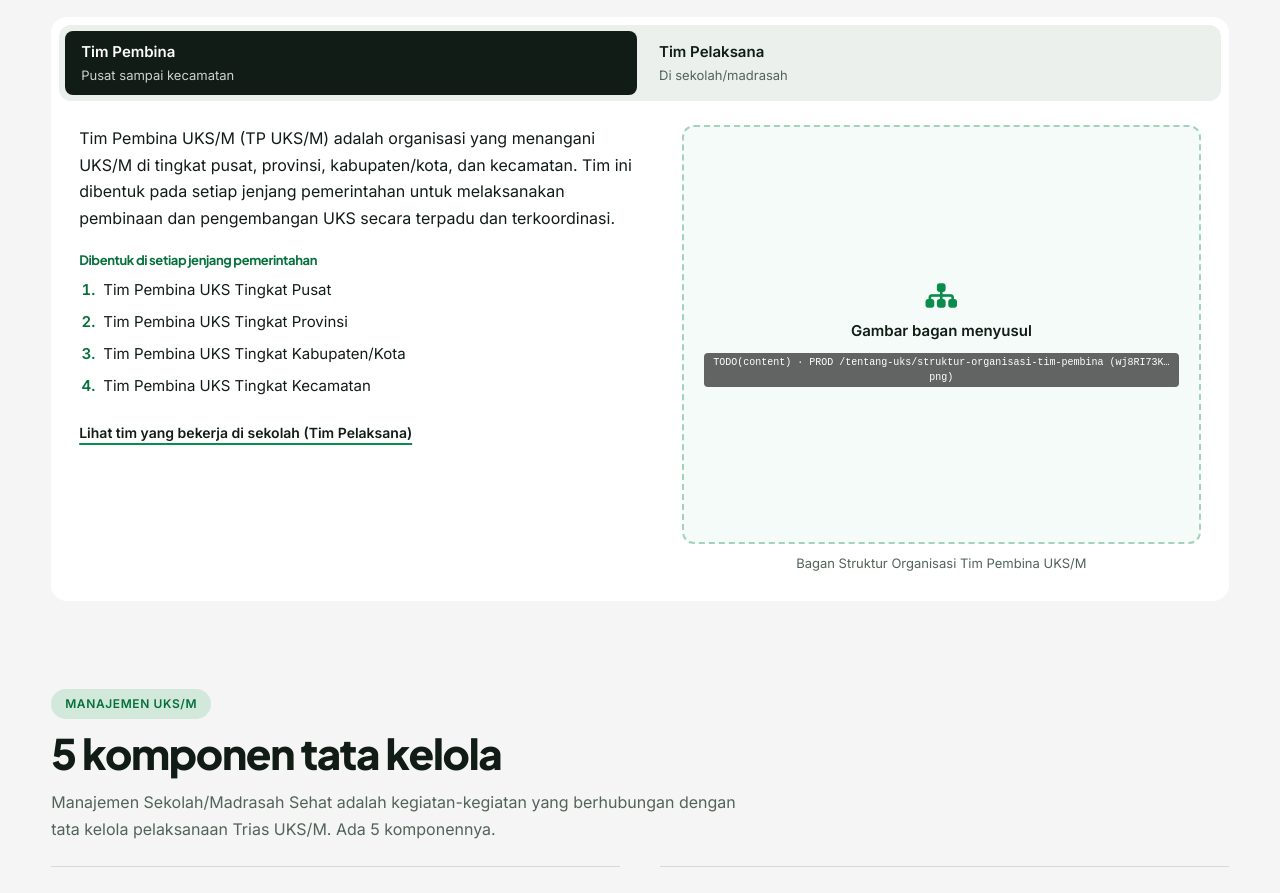
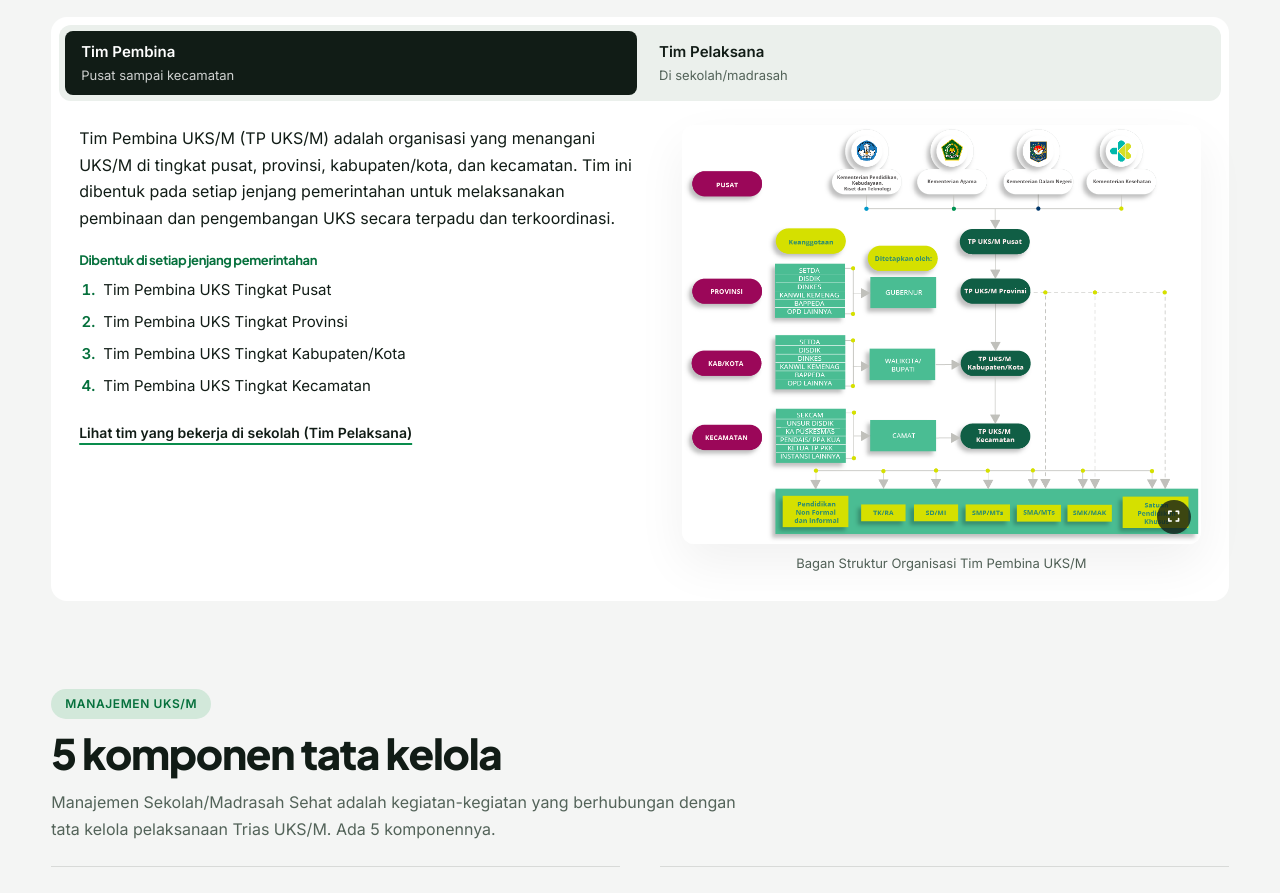
Before and after one commit to DeltaCo-Creatives/uks-fe, a React (Vite) app: page /uksm/profil in a window 1280 px wide. Shown: the part 2580-3473 px from the top of the page. Built offline with nearby package versions, Linux system fonts and the light colour scheme; no server answers.

Commit message:
Tim pembina content addition
Tim pembina content addition

```diff
--- a/src/data/profil.js
+++ b/src/data/profil.js
@@ -134,6 +134,19 @@ export const profilPembina = {
   levels: ['Tim Pembina UKS Tingkat Pusat', 'Tim Pembina UKS Tingkat Provinsi', 'Tim Pembina UKS Tingkat Kabupaten/Kota', 'Tim Pembina UKS Tingkat Kecamatan'],
   chart: {
     title: 'Bagan Struktur Organisasi Tim Pembina UKS/M',
+    src: '/profil/struktur-tim-pembina.png',
+    // Read out by screen readers in place of the picture, so it must say what the chart shows.
+    description:
+      'Bagan Tim Pembina UKS/M dari pusat sampai kecamatan. Tingkat Pusat: Kementerian Pendidikan, Kebudayaan, Riset dan ' +
+      'Teknologi; Kementerian Agama; Kementerian Dalam Negeri; dan Kementerian Kesehatan bersama-sama membentuk TP UKS/M ' +
+      'Pusat. TP UKS/M Pusat membawahi TP UKS/M Provinsi, lalu TP UKS/M Kabupaten/Kota, lalu TP UKS/M Kecamatan. ' +
+      'Provinsi: keanggotaan terdiri dari SETDA, DISDIK, DINKES, KANWIL KEMENAG, BAPPEDA, dan OPD lainnya; ditetapkan oleh ' +
+      'Gubernur. Kabupaten/Kota: keanggotaan terdiri dari SETDA, DISDIK, DINKES, KANWIL KEMENAG, BAPPEDA, dan OPD lainnya; ' +
+      'ditetapkan oleh Walikota atau Bupati. Kecamatan: keanggotaan terdiri dari SEKCAM, unsur DISDIK, Ka Puskesmas, ' +
+      'Pendais atau PPA KUA, Ketua TP PKK, dan instansi lainnya; ditetapkan oleh Camat. Tim pada tingkat provinsi, ' +
+      'kabupaten/kota, dan kecamatan membina satuan pendidikan: Pendidikan Non Formal dan Informal, TK/RA, SD/MI, SMP/MTs, ' +
+      'SMA/MTs, SMK/MAK, dan Satuan Pendidikan Khusus. Garis putus-putus dari TP UKS/M Provinsi menuju SMA/MTs, SMK/MAK, ' +
+      'dan Satuan Pendidikan Khusus.',
     source: 'PROD /tentang-uks/struktur-organisasi-tim-pembina (wj8RI73K…png)',
     width: 1010,
     height: 814
```
Also changed, not shown: public/profil/struktur-tim-pembina.png (added).
